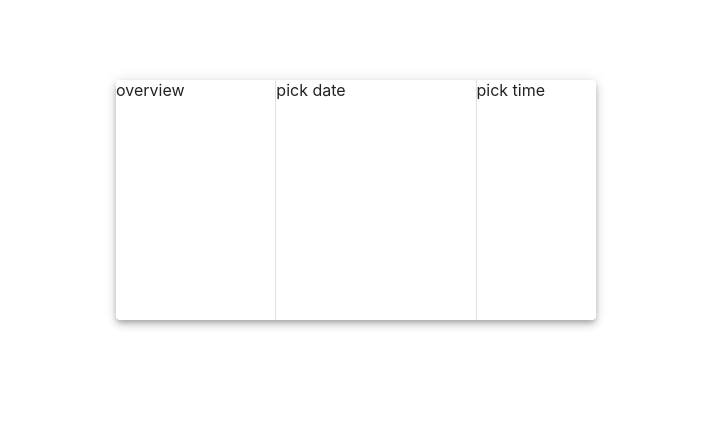
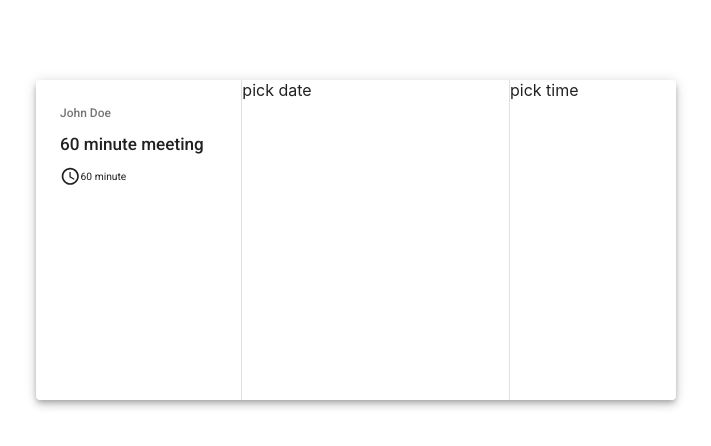
Before and after one commit to hatchways/team-yugioh, a React (Create React App) app in the folder client/: page /schedule-meeting in a window 1280 px wide. Shown: the top 446 px of the page, without its empty margins (284-995 px from the left). Built offline with nearby package versions, Linux system fonts and the light colour scheme.

Commit message:
add left overview bar for meeting scheduling

```diff
--- a/client/src/components/scheduler/Overview.js
+++ b/client/src/components/scheduler/Overview.js
@@ -1,17 +1,47 @@
-import { Grid } from "@material-ui/core";
+import { Grid, makeStyles, Typography } from "@material-ui/core";
+import { AccessTime } from "@material-ui/icons";
 import React from "react";
 
-const Overview = () => {
+const Overview = (props) => {
   const classes = useStyles();
+
+  const name = props.name || "John Doe";
+  const duration = props.duration || "60";
+
   return (
-    <Grid item xs={4} className={classes.root}>
-      overview
+    <Grid
+      item
+      xs={4}
+      className={classes.root}
+      spacing={1}
+      container
+      direction="column"
+    >
+      <Grid item>
+        <Typography variant="subtitle2" color="textSecondary">
+          {name}
+        </Typography>
+      </Grid>
+
+      <Grid item>
+        <Typography variant="h6">{duration} minute meeting</Typography>
+      </Grid>
+      <Grid container item alignItems="center" className={classes.iconWrapper}>
+        <AccessTime />
+        <Typography variant="caption">{duration} minute</Typography>
+      </Grid>
     </Grid>
   );
 };
 
-const useStyles = () => ({
-  root: { height: "100%" },
-});
+const useStyles = makeStyles((theme) => ({
+  root: {
+    height: "100%",
+    padding: theme.spacing(3),
+  },
+  iconWrapper: {
+    padding: 0,
+  },
+}));
 
 export default Overview;
--- a/client/src/pages/Scheduler.js
+++ b/client/src/pages/Scheduler.js
@@ -27,8 +27,8 @@ const Scheduler = () => {
 const useStyles = makeStyles((theme) => {
   return {
     root: {
-      height: theme.spacing(30),
-      width: theme.spacing(60),
+      height: theme.spacing(40),
+      width: theme.spacing(80),
       margin: `${theme.spacing(10)}px auto`,
     },
     grid: {
```
